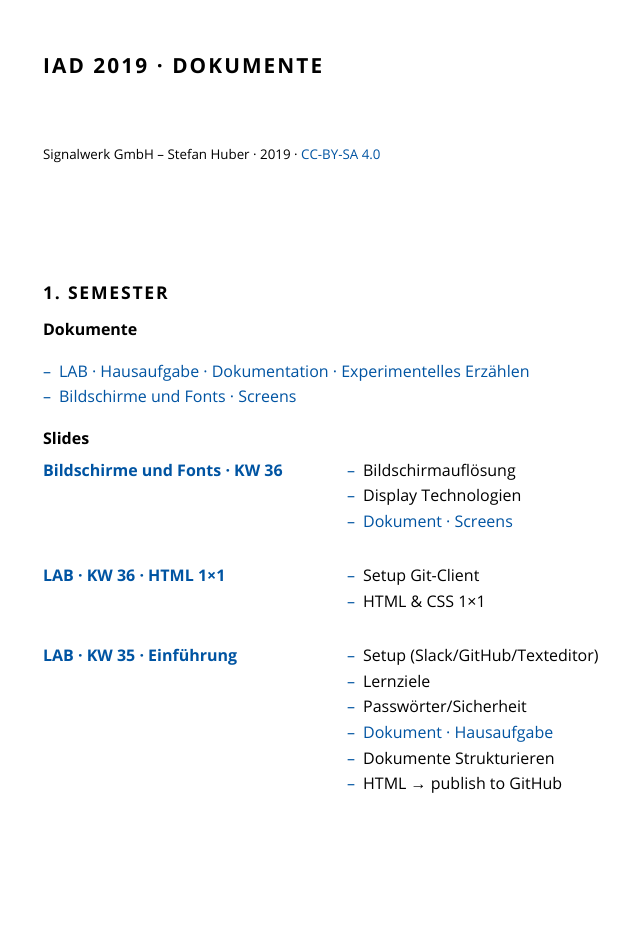
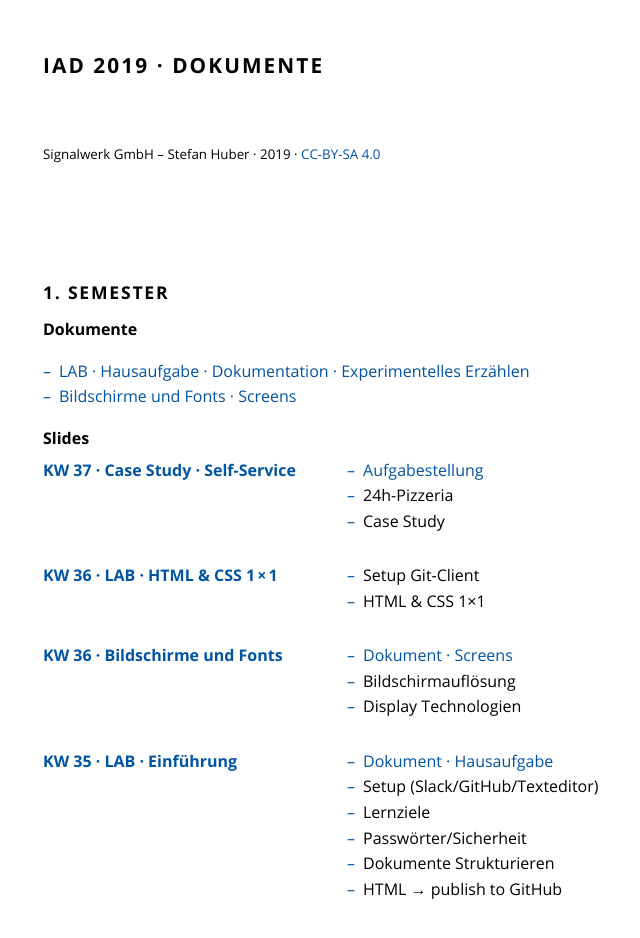
Before and after one commit to signalwerk/IAD2019, a plain HTML site: page index.html in a window 1280 px wide. Shown: the whole page, without its empty margins (293-933 px from the left). Drawn offline with Linux system fonts and the light colour scheme.

Commit message:
Deploy to GitHub Pages: 010589f67eb3c1ab7e9a2e58a11908401d5c4344

```diff
--- a/index.html
+++ b/index.html
@@ -50,23 +50,31 @@
 <h3 id="slides">Slides</h3>
 <div class='slide-list'>
 
-<h4 id="bildschirme-und-fonts-·-kw-36"><a href="https://signalwerk.github.io/IAD.LAB.SLD/data/2019/KW36-2019-screens/">Bildschirme und Fonts · KW 36</a></h4>
+
+
+<h4 id="kw-37-·-case-study-·-self-service"><a href="https://signalwerk.github.io/IAD.LAB.SLD/data/2019/KW37-case-study/">KW 37 · Case Study · Self-Service</a></h4>
 <ul>
-<li>Bildschirmauflösung</li>
-<li>Display Technologien</li>
-<li><a href="https://signalwerk.github.io/learn.interaction/articles/screens/">Dokument · Screens</a></li>
+<li><a href="https://github.com/logrinto/IAD2017-2019.self-service">Aufgabestellung</a></li>
+<li>24h-Pizzeria</li>
+<li>Case Study</li>
 </ul>
-<h4 id="lab-·-kw-36-·-html-1×1"><a href="https://signalwerk.github.io/IAD.LAB.SLD/data/2019/KW36-2019/">LAB · KW 36 · HTML 1×1</a></h4>
+<h4 id="kw-36-·-lab-·-html--css-1×1"><a href="https://signalwerk.github.io/IAD.LAB.SLD/data/2019/KW36-2019/">KW 36 · LAB · HTML &amp; CSS 1 × 1</a></h4>
 <ul>
 <li>Setup Git-Client</li>
 <li>HTML &amp; CSS 1×1</li>
 </ul>
-<h4 id="lab-·-kw-35-·-einführung"><a href="https://signalwerk.github.io/IAD.LAB.SLD/data/2019/KW35/">LAB · KW 35 · Einführung</a></h4>
+<h4 id="kw-36-·-bildschirme-und-fonts"><a href="https://signalwerk.github.io/IAD.LAB.SLD/data/2019/KW36-2019-screens/">KW 36 · Bildschirme und Fonts</a></h4>
 <ul>
+<li><a href="https://signalwerk.github.io/learn.interaction/articles/screens/">Dokument · Screens</a></li>
+<li>Bildschirmauflösung</li>
+<li>Display Technologien</li>
+</ul>
+<h4 id="kw-35-·-lab-·-einführung"><a href="https://signalwerk.github.io/IAD.LAB.SLD/data/2019/KW35/">KW 35 · LAB · Einführung</a></h4>
+<ul>
+<li><a href="./exercise-exp-story/">Dokument · Hausaufgabe</a></li>
 <li>Setup (Slack/GitHub/Texteditor)</li>
 <li>Lernziele</li>
 <li>Passwörter/Sicherheit</li>
-<li><a href="./exercise-exp-story/">Dokument · Hausaufgabe</a></li>
 <li>Dokumente Strukturieren</li>
 <li>HTML → publish to GitHub</li>
 </ul>
```
